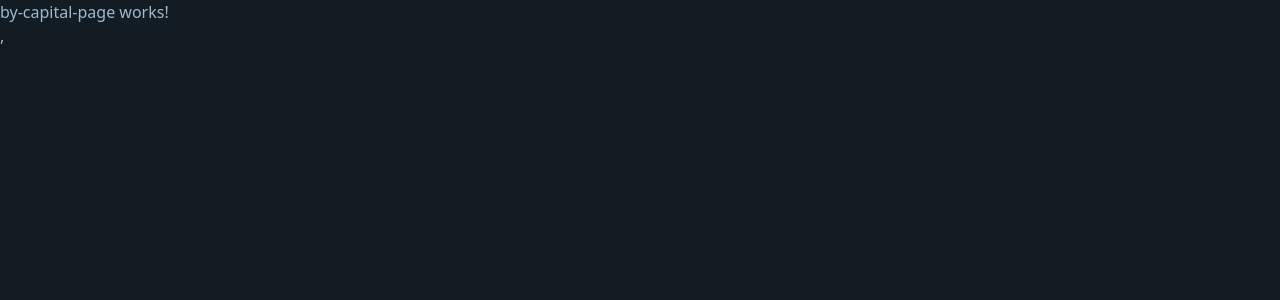
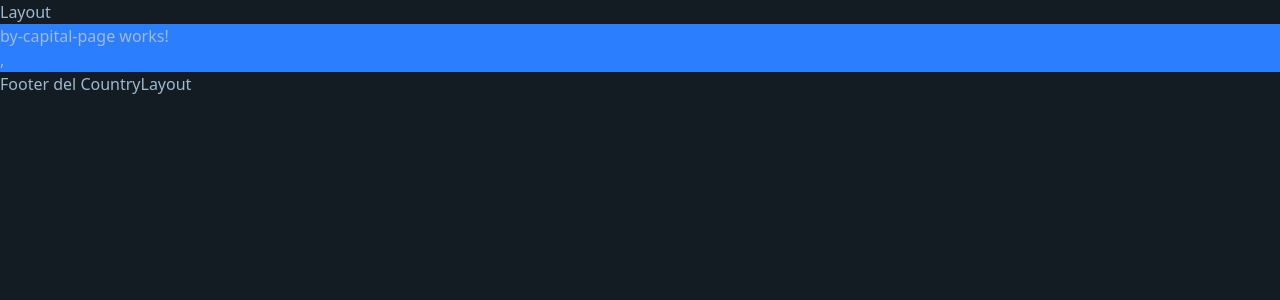
Before and after one commit to Yul1b3th/country-app, an Angular app: page /country/by-capital in a window 1280 px wide. Before the commit this address led to /country. Shown: the top 300 px of the page. Built offline with nearby package versions, Linux system fonts and the light colour scheme.

Commit message:
Layout Components

```diff
--- /dev/null
+++ b/src/app/country/layouts/CountryLayout/CountryLayout.component.html
@@ -0,0 +1,6 @@
+<p>Layout</p>
+<section class="bg-blue-500">
+  <router-outlet />
+</section>
+
+<h3>Footer del CountryLayout</h3>
```
Also changed, not shown: src/app/country/country.routes.ts (+13 -6 lines), src/app/country/layouts/CountryLayout/CountryLayout.component.ts (added, +10 -0 lines).
